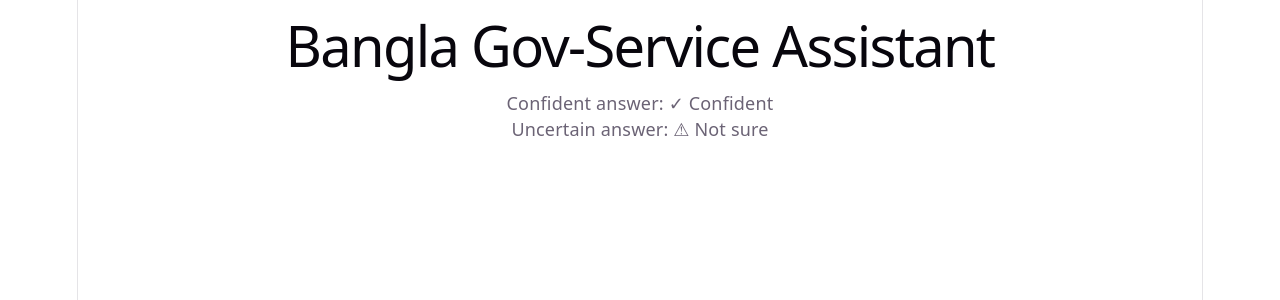
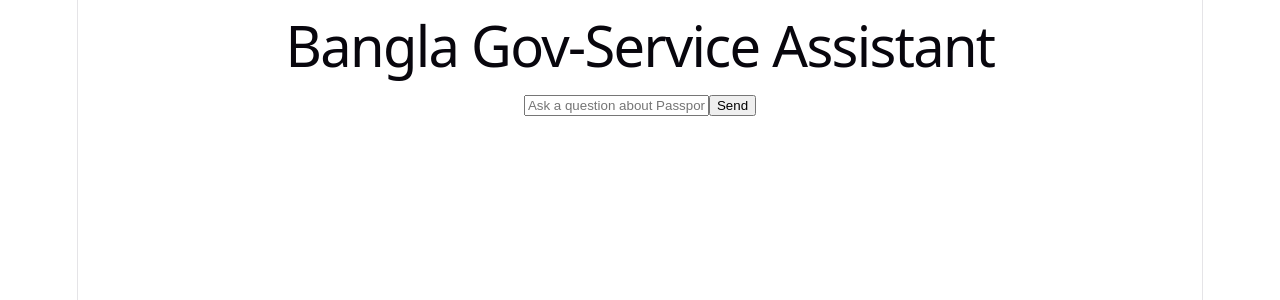
Before and after one commit to Sifat-Mahmood/bdgov-service-assistant, a React app in the folder frontend/: page / in a window 1280 px wide. Shown: the top 300 px of the page. Built offline with nearby package versions, Linux system fonts and the light colour scheme; the HTML template or start-up script is replaced by a standard one.

Commit message:
Day 6: add ChatWindow component, wire full chat flow, verified across all 4 domains + out-of-scope + abstention

```diff
--- a/frontend/src/App.jsx
+++ b/frontend/src/App.jsx
@@ -1,11 +1,10 @@
-import ConfidenceBadge from "./components/ConfidenceBadge"
+import ChatWindow from "./components/ChatWindow"
 
 function App() {
   return (
     <div className="app">
       <h1>Bangla Gov-Service Assistant</h1>
-      <p>Confident answer: <ConfidenceBadge confident={true} /></p>
-      <p>Uncertain answer: <ConfidenceBadge confident={false} /></p>
+      <ChatWindow />
     </div>
   )
 }
--- /dev/null
+++ b/frontend/src/components/ChatWindow.jsx
@@ -0,0 +1,80 @@
+import { useState } from "react"
+import { sendChatMessage } from "../api/client"
+import MessageBubble from "./MessageBubble"
+import CitationChip from "./CitationChip"
+import ConfidenceBadge from "./ConfidenceBadge"
+import DomainTag from "./DomainTag"
+
+function ChatWindow({ token }) {
+  const [messages, setMessages] = useState([])
+  const [input, setInput] = useState("")
+  const [loading, setLoading] = useState(false)
+  const [sessionId] = useState(() => crypto.randomUUID())
+
+  async function handleSubmit(e) {
+    e.preventDefault()
+    const question = input.trim()
+    if (!question) return
+
+    setMessages((prev) => [...prev, { role: "user", text: question }])
+    setInput("")
+    setLoading(true)
+
+    try {
+      const data = await sendChatMessage(question, sessionId, token)
+      setMessages((prev) => [
+        ...prev,
+        {
+          role: "assistant",
+          text: data.answer,
+          citations: data.citations,
+          confident: data.confident,
+          domain: data.domain,
+        },
+      ])
+    } catch (err) {
+      setMessages((prev) => [
+        ...prev,
+        { role: "assistant", text: `Error: ${err.message}` },
+      ])
+    } finally {
+      setLoading(false)
+    }
+  }
+
+  return (
+    <div className="chat-window">
+      <div className="message-list">
+        {messages.map((msg, i) => (
+          <div key={i} className="message-group">
+            <MessageBubble role={msg.role} text={msg.text} />
+            {msg.role === "assistant" && msg.domain && (
+              <div className="message-meta">
+                <DomainTag domain={msg.domain} />
+                <ConfidenceBadge confident={msg.confident} />
+              </div>
+            )}
+            {msg.role === "assistant" && msg.citations?.map((c, j) => (
+              <CitationChip key={j} doc={c.doc} excerpt={c.excerpt} />
+            ))}
+          </div>
+        ))}
+      </div>
+
+      <form onSubmit={handleSubmit} className="chat-input-form">
+        <input
+          type="text"
+          value={input}
+          onChange={(e) => setInput(e.target.value)}
+          placeholder="Ask a question about Passport, NID, Tax, or Utilities..."
+          disabled={loading}
+        />
+        <button type="submit" disabled={loading}>
+          {loading ? "..." : "Send"}
+        </button>
+      </form>
+    </div>
+  )
+}
+
+export default ChatWindow
--- /dev/null
+++ b/frontend/src/components/DomainTag.jsx
@@ -0,0 +1,14 @@
+const DOMAIN_LABELS = {
+  passport: "Passport",
+  nid: "NID",
+  tax: "Tax",
+  utilities: "Utilities",
+}
+
+function DomainTag({ domain }) {
+  const label = DOMAIN_LABELS[domain] || domain
+
+  return <span className="domain-tag">{label}</span>
+}
+
+export default DomainTag
```
